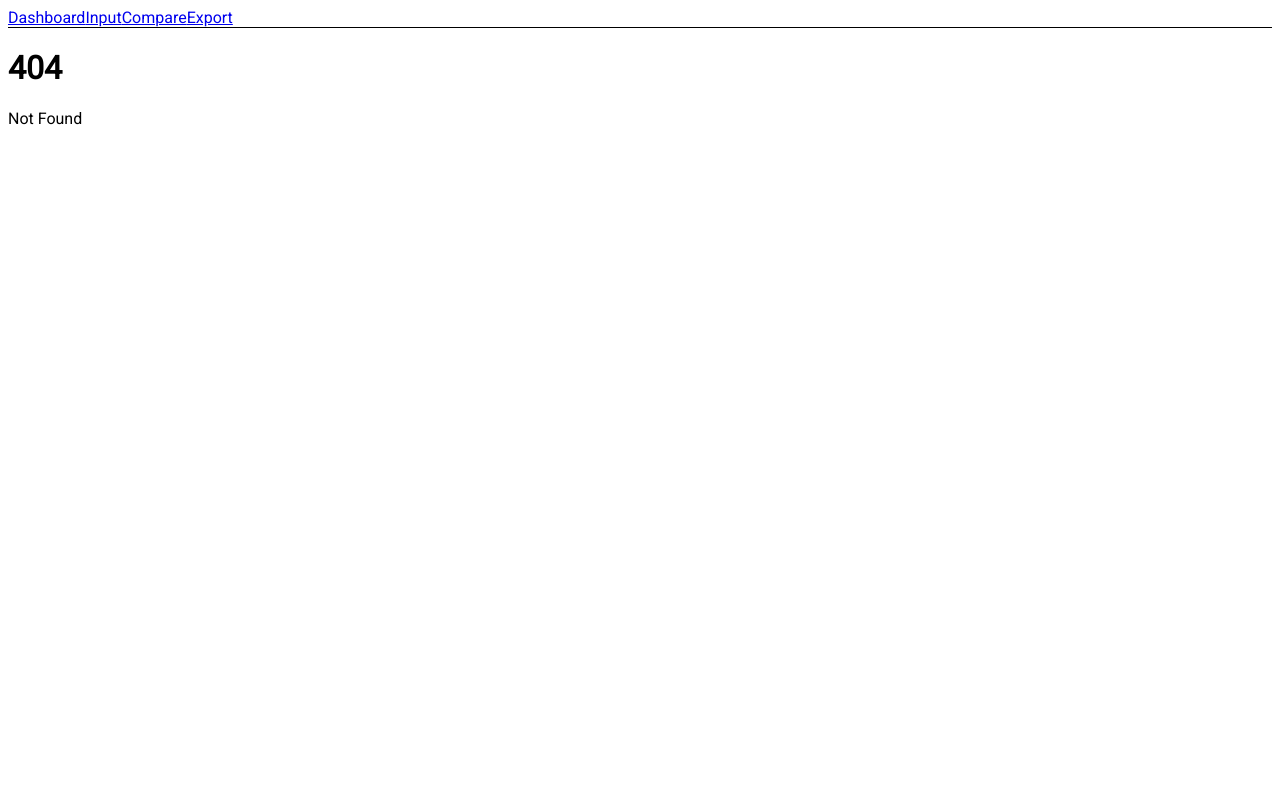
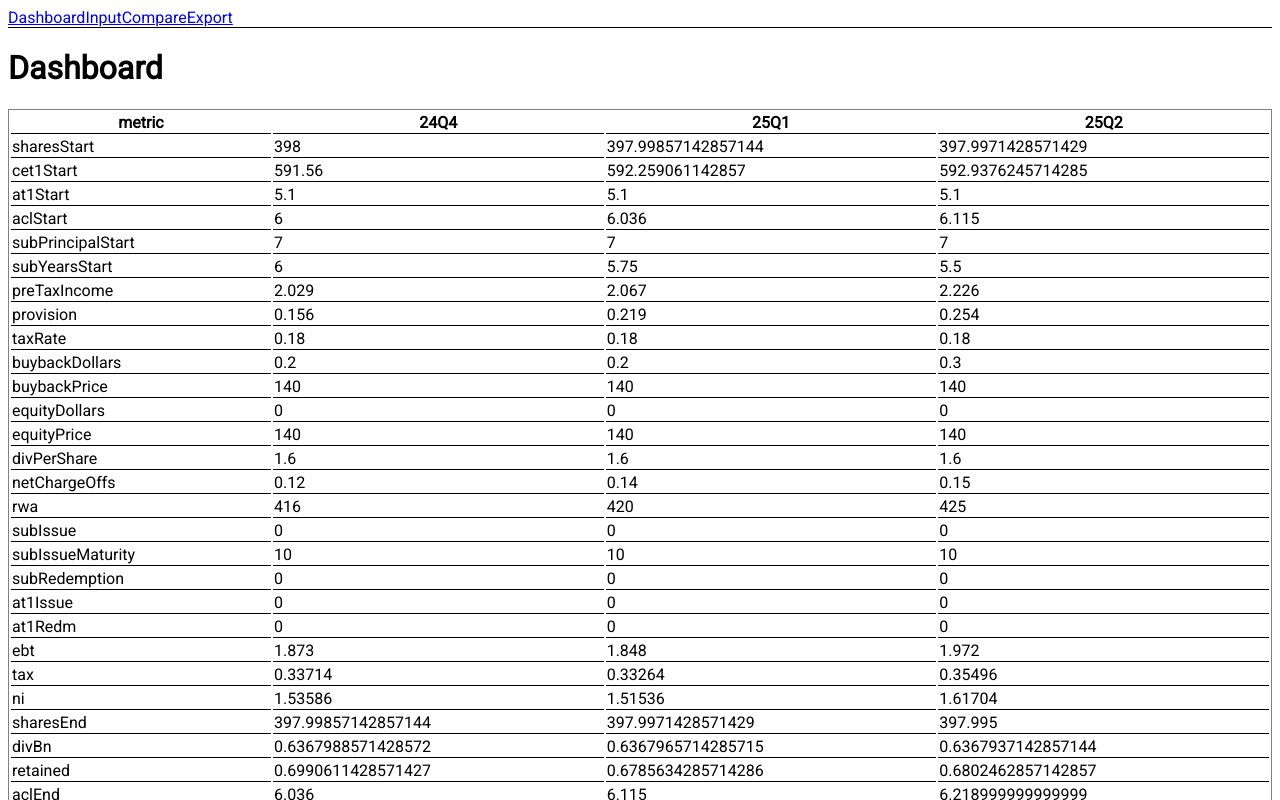
Before and after one commit to jrohan-16/jrohan-16.github.io, a SvelteKit app: page / in a window 1280 px wide. Before the commit this address had no page. Shown: the top 800 px of the page. Built offline with nearby package versions, Linux system fonts and the light colour scheme.

Commit message:
Create +page.svelteAdd pivot dashboard page
Add pivot dashboard page

```diff
--- /dev/null
+++ b/src/routes/+page.svelte
@@ -0,0 +1,34 @@
+<script lang="ts">
+  import { onMount } from 'svelte';
+  import { runModel } from '$lib/api';
+  import DataTable from '$lib/components/DataTable.svelte';
+
+  let data: any[] = [];
+  let columns: { accessorKey: string }[] = [];
+
+  function pivotData(result: any[]) {
+    const periods = result.map((r: any) => r.period);
+    const metrics = Object.keys(result[0]).filter((k) => k !== 'period');
+    const rows = metrics.map((m) => {
+      const obj: any = { metric: m };
+      periods.forEach((p, i) => {
+        obj[p] = result[i][m];
+      });
+      return obj;
+    });
+    const cols = [{ accessorKey: 'metric' }, ...periods.map((p) => ({ accessorKey: p }))];
+    return { rows, cols };
+  }
+
+  onMount(async () => {
+    const result = await runModel();
+    const pivot = pivotData(result.data);
+    data = pivot.rows;
+    columns = pivot.cols;
+  });
+</script>
+
+<div class="p-6 bg-white">
+  <h1 class="text-xl font-bold mb-4">Dashboard</h1>
+  <DataTable {data} {columns} />
+</div>
```
